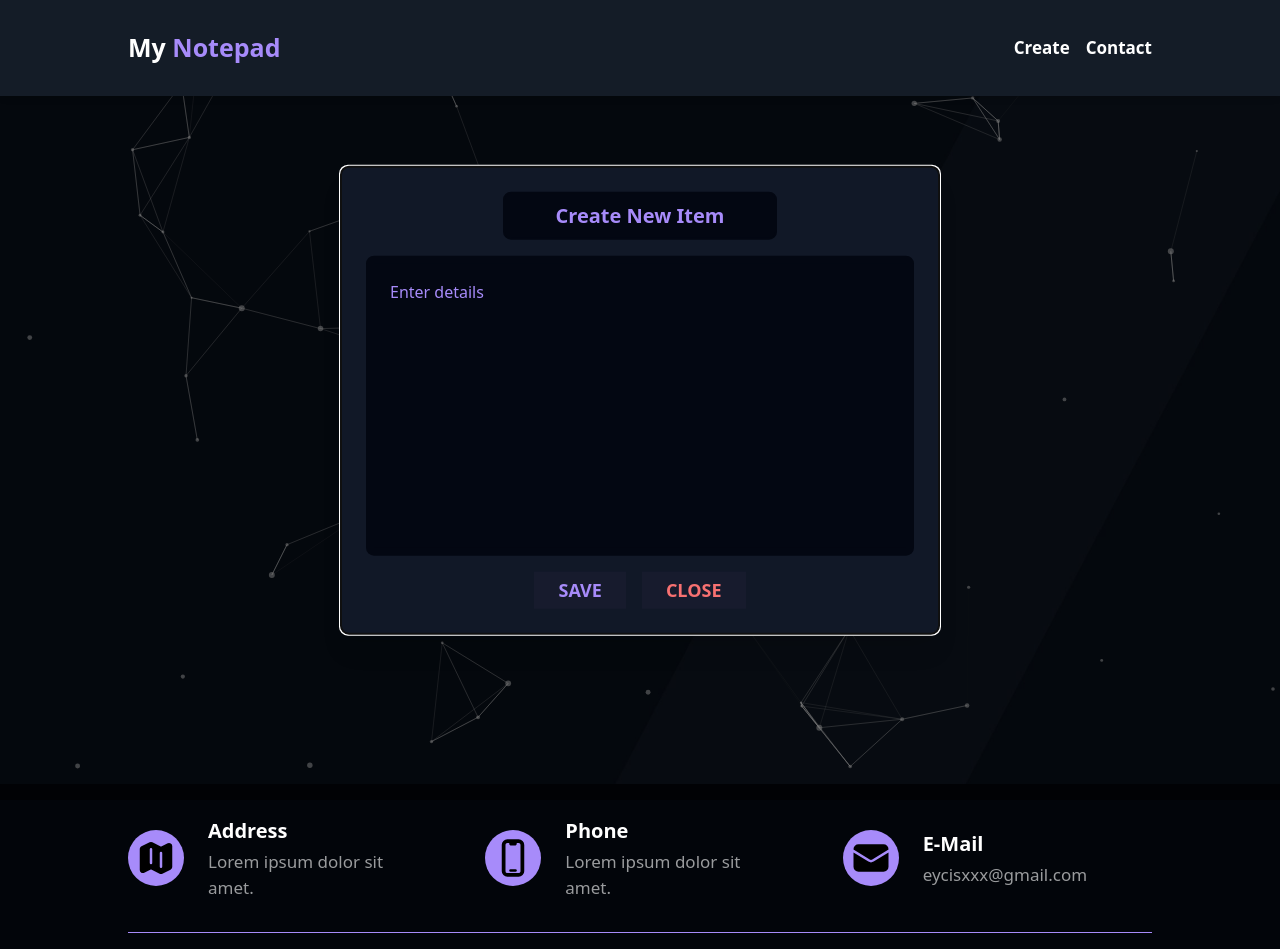
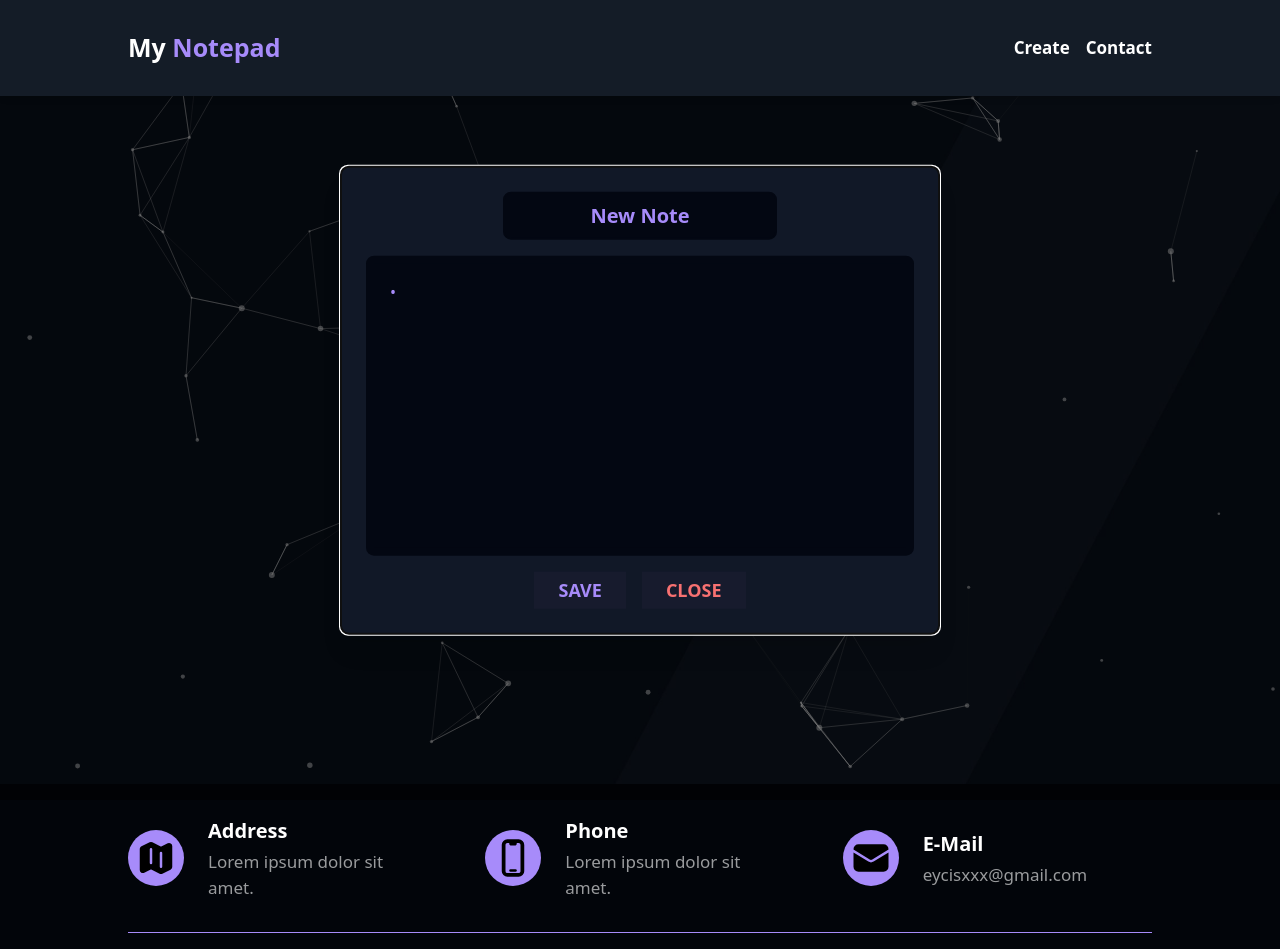
Before and after one commit to eycis/my-notepad, a Next.js app: page / in a window 1280 px wide. Both pictures are taken after a click on the element "Create". Built offline with nearby package versions, Linux system fonts and the light colour scheme.

Commit message:
Note edit

```diff
--- a/components/Note.tsx
+++ b/components/Note.tsx
@@ -1,4 +1,4 @@
-import React from 'react';
+import React, { useState } from 'react';
 import { Modal } from '@mui/material';
 
 interface CreateItemModalProps {
@@ -7,6 +7,17 @@ interface CreateItemModalProps {
 }
 
 const Note: React.FC<CreateItemModalProps> = ({ open, handleClose }) => {
+  const [text, setText] = useState<string>('• '); // Začínáme s první odrážkou
+
+  const handleKeyDown = (e: React.KeyboardEvent<HTMLTextAreaElement>) => {
+    // Když uživatel stiskne Enter
+    if (e.key === 'Enter') {
+      e.preventDefault(); // zamezení defaultního chování při stisknutí enter.
+      const newText = text + '\n• '; // formátování nového řádku s odrážkou
+      setText(newText); // Aktualizujte stav
+    }
+  };
+
   return (
     <Modal
       open={open}
@@ -18,18 +29,20 @@ const Note: React.FC<CreateItemModalProps> = ({ open, handleClose }) => {
         <textarea
           className="w-1/2 h-12 text-xl font-bold resize-none text-center mb-4 p-2 box-border border-2 border-gray-950 rounded-lg bg-gray-950 text-violet-400"
         >
-          Create New Item
+          New Note
         </textarea>
         <div className="w-full h-[300px] bg-gray-950 border-gray-950 rounded-lg p-2 flex items-center overflow-y-auto">
           <textarea
-            className="w-full h-full border-none outline-none resize-none text-base leading-6 p-4 box-border bg-gray-950 text-violet-400">
-                Enter details
-            </textarea>
+            className="w-full h-full border-none outline-none resize-none text-base leading-6 p-4 box-border bg-gray-950 text-violet-400"
+            value ={text} // text ze stavu
+            onChange={(e) => setText(e.target.value)} // aktualizace textu při změně
+            onKeyDown={handleKeyDown} // stisk entru
+          />
         </div>
         <div className="flex mt-4 space-x-4">
           <button
             className="px-[1.5rem] py-[0.3rem] text-[18px] font-bold uppercase bg-[#4a37561d] text-violet-400 hover:text-gray-950 hover:bg-violet-400 transition-all duration-200"
-            onClick={handleClose}
+            //onClick={handleClose}
           >
             Save
           </button>
```
